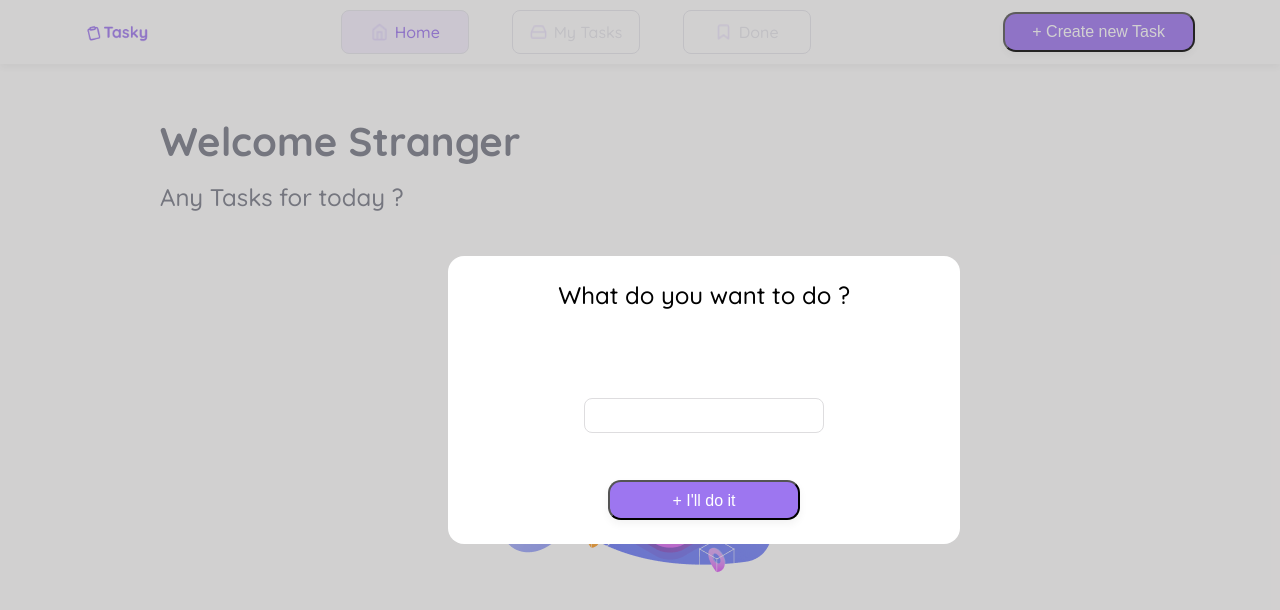
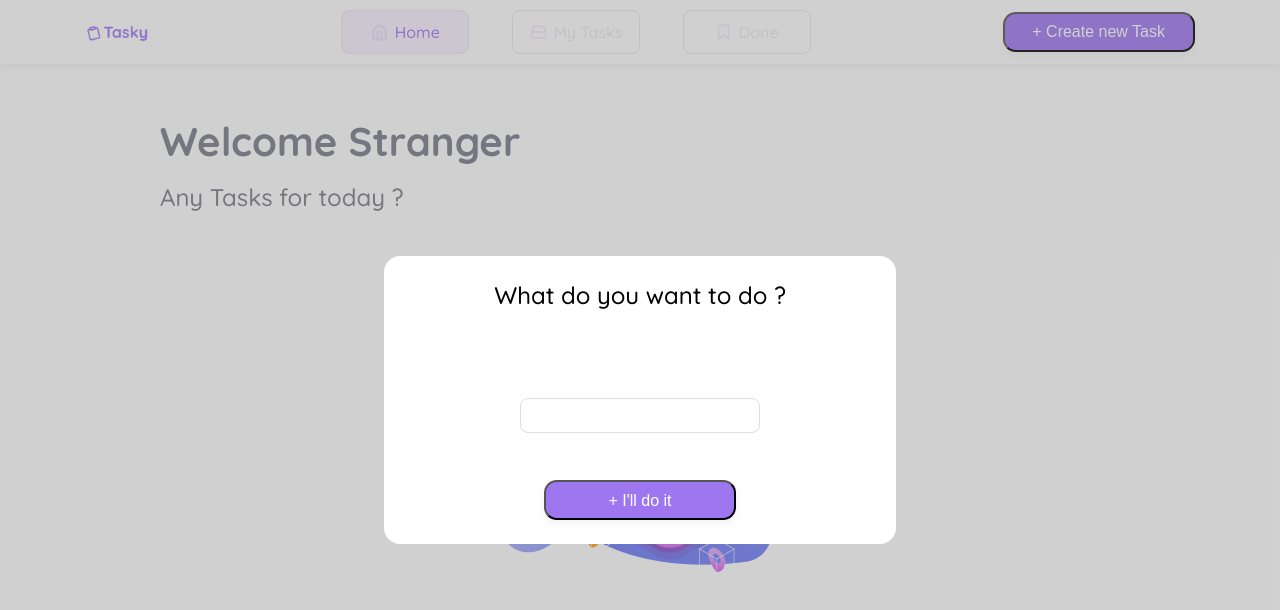
Before and after one commit to stratospherique/tasky-js, a React (Create React App) app: page / in a window 1280 px wide. Both pictures are taken after a click on the button "+ Create new Task". Shown: the top 610 px of the page. Built offline with nearby package versions, Linux system fonts and the light colour scheme.

Commit message:
fixing form position

```diff
--- a/src/assets/css/index.css
+++ b/src/assets/css/index.css
@@ -44,7 +44,7 @@
   background-color: #fff;
   border-radius: 1rem;
   position: relative;
-  left: calc(50% - 12rem);
+  left: calc(50% - 16rem);
   top: calc(50% - 9rem);
   display: flex;
   flex-direction: column;
```
